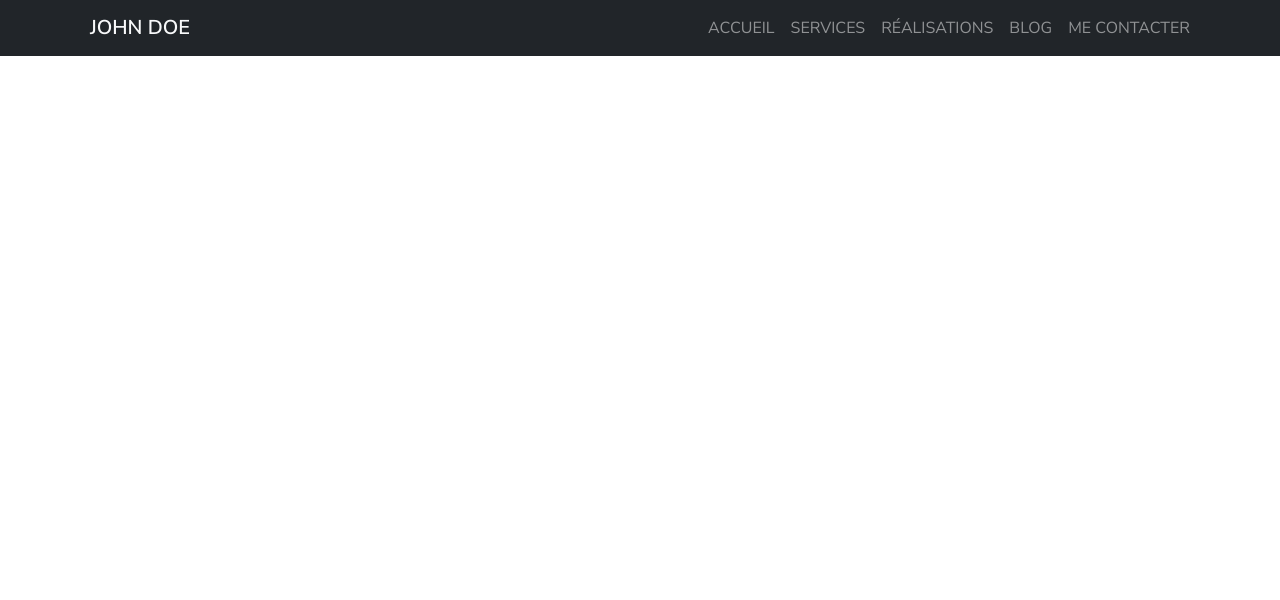
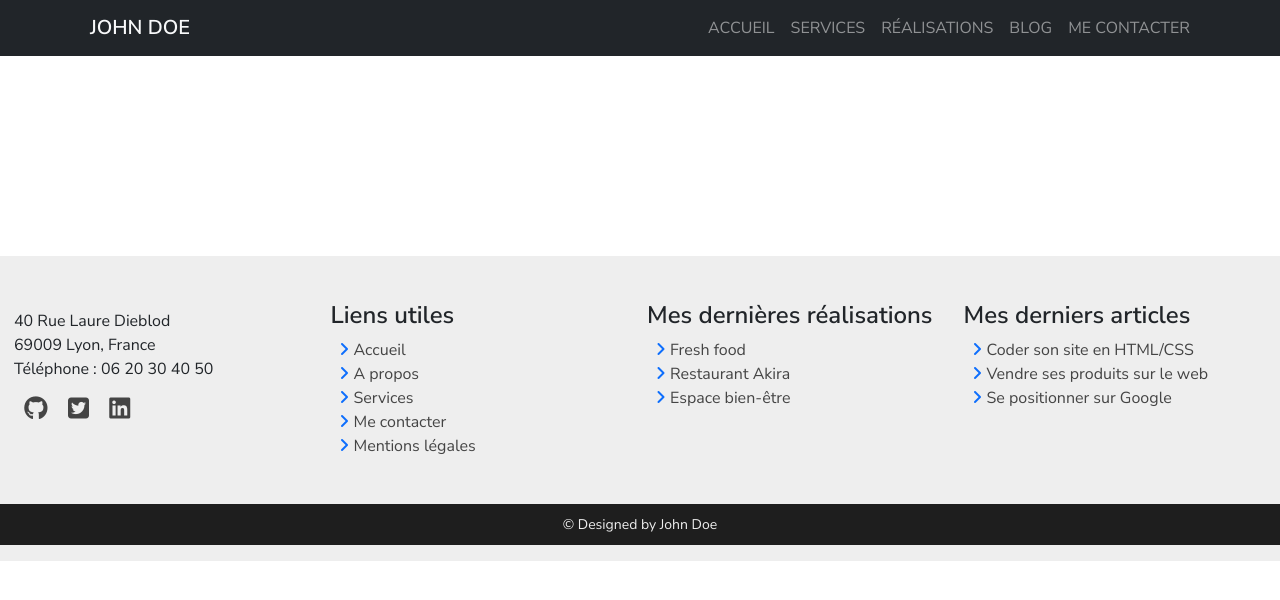
Before and after one commit to fb-lb/john_doe_website, a React (Create React App) app: page / in a window 1280 px wide. Shown: the top 600 px of the page. Built offline with nearby package versions, Linux system fonts and the light colour scheme; no server answers.

Commit message:
Add footer

```diff
--- a/src/App.css
+++ b/src/App.css
@@ -1,23 +1,105 @@
 @import url('https://fonts.googleapis.com/css2?family=Nunito+Sans:ital,opsz,wght@0,6..12,200..1000;1,6..12,200..1000&display=swap');
 
-a {
-  font-family: "Nunito Sans", serif;
+* {
+  font-family: "Nunito Sans", Arial, sans-serif;
+  font-size: 1rem;
+  font-weight: 400;
+}
+
+h1, h2, h3, h4 {
+  font-weight: 600;
+}
+
+p {
+  margin: 0;
+}
+
+header a {
+  font-family: "Nunito Sans", Arial, sans-serif;
   font-weight: 600;
   font-size: 1rem;
 }
 
-.navbar-brand:hover {
+header .navbar-brand:hover {
   background-color: #298eff;
 }
 
-.link-light:hover {
+header .link-light:hover {
   opacity: 0.8;
 }
 
-.navbar-toggler:focus {
-  box-shadow: 0 0 0 0 black;
+header .navbar-toggler:focus {
+  box-shadow: 0 0 0 4px white;
 }
 
-.active {
-  box-shadow: 0 0 0 4px white !important;
+header nav div .active {
+  box-shadow: 0 0 0 4px white;
 }
+
+main {
+  height: 200px;
+}
+
+footer {
+  background-color: #EEE;
+  padding: 45px 0 16px 0;
+}
+
+footer > div {
+  display: flex;
+  flex-wrap: wrap;
+  padding-left: 14px;
+}
+
+footer div div {
+  width: 40%;
+  display: flex;
+  justify-content: space-around;
+}
+
+footer a:hover {
+  color: #0d6efd;
+  font-weight: 600;
+}
+
+footer ul a {
+  color: #444;
+  text-decoration: none;
+}
+
+footer .fa-ul {
+  margin-left: 23px;
+}
+
+footer .fa-li {
+  width: 45px;
+}
+
+small {
+  background-color: #1e1e1e;
+  color: #EEE;
+  display: block;
+  text-align: center;
+  padding: 10px 0;
+  margin-top: 30px;
+}
+
+@media screen and (max-width: 768px) {
+
+  footer section {
+    width: 100%;
+  }
+
+}
+
+@media screen and (min-width: 769px) and (max-width: 992px) {
+  footer section {
+    width: 50%;
+  }
+}
+
+@media screen and (min-width: 993px) {
+  footer section {
+    width: 25%;
+  }
+}
--- a/src/App.js
+++ b/src/App.js
@@ -1,10 +1,14 @@
 import './App.css';
 import Header from './components/Header.jsx';
+import Footer from './components/Footer.jsx';
 
 function App() {
   return (
     <div className="App">
       <Header/>
+      <main>
+      </main>
+      <Footer/>
     </div>
   );
 }
--- /dev/null
+++ b/src/components/Footer.jsx
@@ -0,0 +1,62 @@
+import { useState, useEffect } from "react";
+
+export default function Footer() {
+
+    const [user, setUser] = useState({});
+
+    const getUser = async() => {
+        const res = await fetch("https://api.github.com/users/github-john-doe");
+        const json = await res.json();
+        setUser(json);
+    };
+
+    useEffect(() => {
+        getUser();
+    }, []);
+
+    return (
+        <footer>
+            <div>
+                <section>
+                    <h4>{user.name}</h4>
+                    <address>
+                        <p>40 Rue Laure Dieblod <br/>69009 Lyon, France</p>
+                        <p>Téléphone : 06 20 30 40 50</p>
+                    </address>
+                    <div>
+                        <a title="GitHub" href={user.html_url} target="_blank" rel="noreferrer nofollow"><i className="fa-brands fa-github fa-xl" style={{color: '#444444'}}></i></a>
+                        <a title="Twitter" href="#" target="_blank" rel="noreferrer nofollow"><i className="fa-brands fa-square-twitter fa-xl" style={{color: '#444444'}}></i></a>
+                        <a title="Linkedin" href="#" target="_blank" rel="noreferrer nofollow"><i className="fa-brands fa-linkedin fa-xl" style={{color: '#444444'}}></i></a>
+                    </div>
+                </section>
+                <section>
+                    <h4>Liens utiles</h4>
+                    <ul className="fa-ul">
+                        <li><span className="fa-li"><i className="fa-solid fa-angle-right" style={{color: '#0d6efd'}}></i></span><a href="#">Accueil</a></li>
+                        <li><span className="fa-li"><i className="fa-solid fa-angle-right" style={{color: '#0d6efd'}}></i></span><a href="#">A propos</a></li>
+                        <li><span className="fa-li"><i className="fa-solid fa-angle-right" style={{color: '#0d6efd'}}></i></span><a href="#">Services</a></li>
+                        <li><span className="fa-li"><i className="fa-solid fa-angle-right" style={{color: '#0d6efd'}}></i></span><a href="#">Me contacter</a></li>
+                        <li><span className="fa-li"><i className="fa-solid fa-angle-right" style={{color: '#0d6efd'}}></i></span><a href="#">Mentions légales</a></li>
+                    </ul>
+                </section>
+                <section>
+                    <h4>Mes dernières réalisations</h4>
+                    <ul className="fa-ul">
+                        <li><span className="fa-li"><i className="fa-solid fa-angle-right" style={{color: '#0d6efd'}}></i></span><a href="#">Fresh food</a></li>
+                        <li><span className="fa-li"><i className="fa-solid fa-angle-right" style={{color: '#0d6efd'}}></i></span><a href="#">Restaurant Akira</a></li>
+                        <li><span className="fa-li"><i className="fa-solid fa-angle-right" style={{color: '#0d6efd'}}></i></span><a href="#">Espace bien-être</a></li>
+                    </ul>
+                </section>
+                <section>
+                    <h4>Mes derniers articles</h4>
+                    <ul className="fa-ul">
+                        <li><span className="fa-li"><i className="fa-solid fa-angle-right" style={{color: '#0d6efd'}}></i></span><a href="#">Coder son site en HTML/CSS</a></li>
+                        <li><span className="fa-li"><i className="fa-solid fa-angle-right" style={{color: '#0d6efd'}}></i></span><a href="#">Vendre ses produits sur le web</a></li>
+                        <li><span className="fa-li"><i className="fa-solid fa-angle-right" style={{color: '#0d6efd'}}></i></span><a href="#">Se positionner sur Google</a></li>
+                    </ul>
+                </section>
+            </div>
+            <small>&copy; Designed by John Doe</small>
+        </footer>
+    )
+};
```
